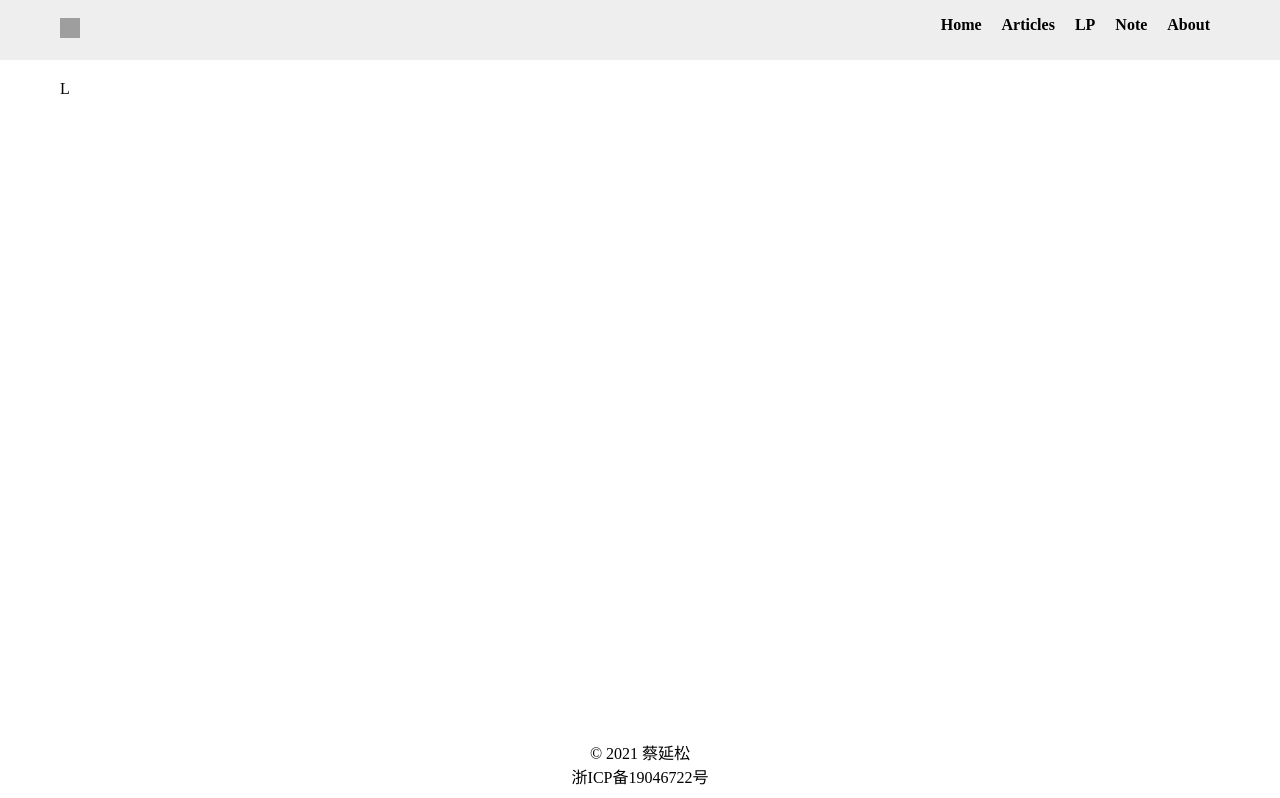
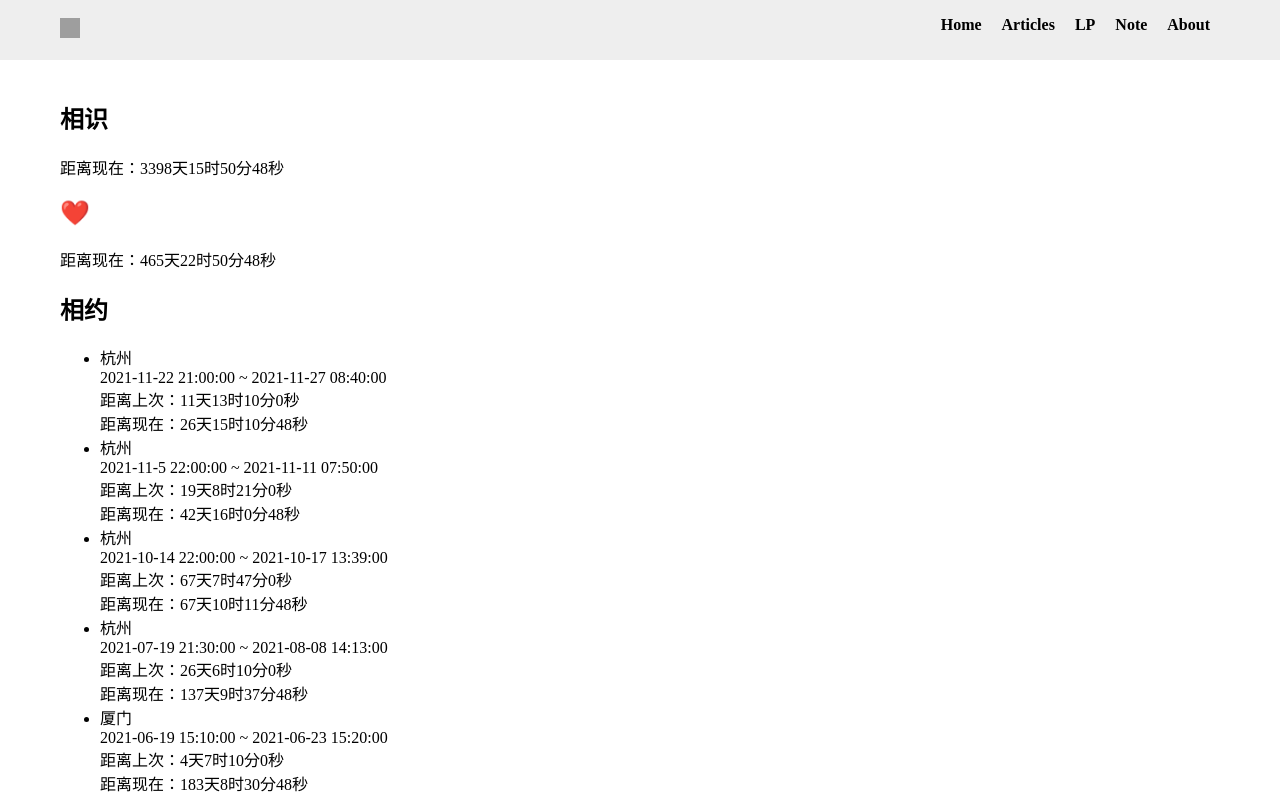
Before and after one commit to CaiYansong/blog-vue, a Vue app: page /lp/l in a window 1280 px wide. Shown: the top 798 px of the page. Built offline with nearby package versions, Linux system fonts and the light colour scheme; grey boxes are pictures that could not be loaded.

Commit message:
feat: lp-l

```diff
--- a/src/router/index.ts
+++ b/src/router/index.ts
@@ -17,7 +17,8 @@ const routes: Array<RouteRecordRaw> = [
   {
     path: "/lp/l",
     name: "lp-l",
-    component: () => import(/* webpackChunkName: "about" */ "@/views/lp/l.vue"),
+    component: () =>
+      import(/* webpackChunkName: "about" */ "@/views/lp/l/index.vue"),
   },
   {
     path: "/lp/class-schedule",
--- /dev/null
+++ b/src/utils/getTimeOfX.ts
@@ -0,0 +1,88 @@
+import dayjs from "dayjs";
+
+export interface IParam {
+  startTime: string;
+  endTime: string;
+}
+
+/**
+ * 获取展示的时间
+ */
+function getTimeOfX(
+  param: string | number | IParam,
+  target?: string | number,
+  noPre?: boolean
+): string {
+  let leftTime = 0;
+  let pre = "距离现在：";
+  let now = target || Date.now();
+  if (typeof now === "string") {
+    now = dayjs(now).valueOf();
+  }
+  if (typeof param === "number") {
+    leftTime = now - param;
+  }
+  if (typeof param === "string") {
+    leftTime = now - dayjs(param).valueOf();
+  }
+  if (leftTime < 0) {
+    leftTime = Math.abs(leftTime);
+    pre = "距离开始：";
+  }
+  if (typeof param === "object") {
+    const start = dayjs(param.startTime).valueOf();
+    const end = dayjs(param.endTime).valueOf();
+    if (now < start) {
+      leftTime = Math.abs(now - start);
+      pre = "距离开始：";
+    } else if (now > end) {
+      leftTime = now - end;
+    } else {
+      leftTime = Math.abs(now - end);
+      pre = "距离结束：";
+    }
+  }
+  let days = 0;
+  let hours = 0;
+  let minutes = 0;
+  let seconds = 0;
+
+  // day
+  const dayTime: number = 24 * 60 * 60 * 1000;
+  if (leftTime > dayTime) {
+    days = Math.floor(leftTime / dayTime);
+    leftTime = leftTime % dayTime;
+  }
+  // hour
+  const hourTime = 60 * 60 * 1000;
+  if (leftTime > hourTime) {
+    hours = Math.floor(leftTime / hourTime);
+    leftTime = leftTime % hourTime;
+  }
+  // minute
+  const minuteTime = 60 * 1000;
+  if (leftTime > minuteTime) {
+    minutes = Math.floor(leftTime / minuteTime);
+    leftTime = leftTime % minuteTime;
+  }
+  // second
+  const secondTime = 1000;
+  if (leftTime > secondTime) {
+    seconds = Math.floor(leftTime / secondTime);
+    leftTime = leftTime % secondTime;
+  }
+
+  return (
+    (noPre ? "" : pre) +
+    days +
+    "天" +
+    hours +
+    "时" +
+    minutes +
+    "分" +
+    seconds +
+    "秒"
+  );
+}
+
+export default getTimeOfX;
--- a/src/views/lp/l.vue
+++ /dev/null
@@ -1,9 +0,0 @@
-<template>
-  <div>L</div>
-</template>
-
-<script>
-export default {};
-</script>
-
-<style></style>
--- /dev/null
+++ b/src/views/lp/l/dates.ts
@@ -0,0 +1,109 @@
+export const ACQUAINTANCE_DATE = "2012-9-03 08:00:00";
+
+export const AGREE_DATE = "2020-09-14 01:00:00";
+
+export interface IDatingItem {
+  address: string;
+  startTime: string;
+  endTime: string;
+}
+
+export type TDatingList = Array<IDatingItem>;
+
+export const datingList: TDatingList = [
+  {
+    address: "杭州",
+    startTime: "2021-11-22 21:00:00",
+    endTime: "2021-11-27 08:40:00",
+  },
+  {
+    address: "杭州",
+    startTime: "2021-11-5 22:00:00",
+    endTime: "2021-11-11 07:50:00",
+  },
+  {
+    address: "杭州",
+    startTime: "2021-10-14 22:00:00",
+    endTime: "2021-10-17 13:39:00",
+  },
+  {
+    address: "杭州",
+    startTime: "2021-07-19 21:30:00",
+    endTime: "2021-08-08 14:13:00",
+  },
+  {
+    address: "厦门",
+    startTime: "2021-06-19 15:10:00",
+    endTime: "2021-06-23 15:20:00",
+  },
+  // {
+  //   address: "厦门",
+  //   startTime: "2021-06-21 18:30:00",
+  //   endTime: '2021-06-23 15:20:00',
+  // },
+  // {
+  //   address: "厦门",
+  //   startTime: "2021-06-19 15:10:00",
+  //   endTime: '2021-06-20 21:00:00',
+  // },
+  {
+    address: "杭州",
+    startTime: "2021-06-11 19:10:00",
+    endTime: "2021-06-15 8:00:00",
+  },
+  {
+    address: "杭州",
+    startTime: "2021-05-29 19:10:00",
+    endTime: "2021-05-31 12:00:00",
+  },
+  {
+    address: "泉州 - 厦门",
+    startTime: "2021-05-02 14:40:00",
+    endTime: "2021-05-05 15:50:00",
+  },
+  {
+    address: "厦门",
+    startTime: "2021-04-24 20:00:00",
+    endTime: "2021-04-25 15:27:00",
+  },
+  {
+    address: "杭州",
+    startTime: "2021-04-15 22:35:00",
+    endTime: "2021-04-18 14:00:00",
+  },
+  {
+    address: "厦门",
+    startTime: "2021-04-03 16:00:00",
+    endTime: "2021-04-04 09:27:00",
+  },
+  {
+    address: "厦门",
+    startTime: "2021-03-13 14:00:00",
+    endTime: "2021-03-15 16:10:00",
+  },
+  {
+    address: "杭州",
+    startTime: "2021-01-16 21:12:00",
+    endTime: "2021-01-25 08:50:00",
+  },
+  {
+    address: "厦门",
+    startTime: "2020-12-31 14:00:00",
+    endTime: "2021-01-03 16:10:00",
+  },
+  {
+    address: "杭州",
+    startTime: "2020-12-06 07:10:00",
+    endTime: "2020-12-09 08:55:00",
+  },
+  {
+    address: "厦门",
+    startTime: "2020-11-06 14:00:00",
+    endTime: "2020-11-10 16:14:00",
+  },
+  {
+    address: "厦门",
+    startTime: "2020-10-03 08:20:00",
+    endTime: "2020-10-05 12:30:00",
+  },
+];
--- /dev/null
+++ b/src/views/lp/l/index.vue
@@ -0,0 +1,96 @@
+<template>
+  <div class="lp-l">
+    <div class="info-card">
+      <h2>相识</h2>
+      <div class="time">{{ acquaintanceTime }}</div>
+    </div>
+    <l-time />
+    <div class="info-card">
+      <h2>相约</h2>
+      <ul class="history">
+        <li class="dating-item" v-for="item in datingArr" :key="item.startTime">
+          <div class="dating-address">{{ item.address }}</div>
+          <div class="dating-time">{{ item.datingTime }}</div>
+          <div class="interval-time">距离上次：{{ item.intervalTime }}</div>
+          <div class="left-time">{{ item.leftTime }}</div>
+        </li>
+      </ul>
+    </div>
+  </div>
+</template>
+
+<script lang="ts">
+import { defineComponent, ref, onBeforeUnmount, Ref } from "vue";
+import getTimeOfX from "@/utils/getTimeOfX";
+import LTime from "./l-time.vue";
+import {
+  ACQUAINTANCE_DATE,
+  datingList,
+  IDatingItem,
+  TDatingList,
+} from "./dates";
+
+export default defineComponent({
+  components: {
+    LTime,
+  },
+  setup() {
+    interface IDatingInfo {
+      address: string;
+      datingTime: string;
+      intervalTime: string;
+      leftTime: string;
+    }
+    type TDatingInfos = Array<IDatingInfo>;
+    const acquaintanceTime = ref(getAcquaintanceTime());
+    const datingArr: Ref<TDatingInfos> = ref([]);
+
+    function getAcquaintanceTime(): string {
+      return getTimeOfX(new Date(ACQUAINTANCE_DATE).getTime(), Date.now());
+    }
+
+    function renderDatingList() {
+      const list = [...datingList].reverse();
+      let preItem: IDatingItem;
+      datingArr.value = [];
+      list.forEach((item) => {
+        let intervalTime = "";
+        if (preItem) {
+          intervalTime = getTimeOfX(preItem.endTime, item.startTime, true);
+        }
+        const leftTime = getTimeOfX(item);
+        datingArr.value.unshift({
+          address: item.address,
+          datingTime: `${item.startTime} ~ ${item.endTime}`,
+          intervalTime,
+          leftTime,
+        });
+        preItem = item;
+      });
+    }
+
+    renderDatingList();
+
+    const timer = setInterval(() => {
+      acquaintanceTime.value = getAcquaintanceTime();
+      renderDatingList();
+    }, 1000);
+
+    onBeforeUnmount(() => {
+      clearInterval(timer);
+    });
+    return {
+      acquaintanceTime,
+      datingArr,
+    };
+  },
+});
+</script>
+
+<style lang="less">
+.lp-l {
+  .info-card {
+    margin-bottom: 12px;
+  }
+}
+</style>
--- /dev/null
+++ b/src/views/lp/l/l-time.vue
@@ -0,0 +1,37 @@
+<template>
+  <div class="l-time-info-card">
+    <h2>❤️</h2>
+    <div class="time">{{ time }}</div>
+  </div>
+</template>
+
+<script lang="ts">
+import { defineComponent, onBeforeUnmount, ref } from "vue";
+import getTimeOfX from "@/utils/getTimeOfX";
+import { AGREE_DATE } from "./dates";
+export default defineComponent({
+  setup() {
+    const time = ref(getTime());
+    function getTime(): string {
+      return getTimeOfX(new Date(AGREE_DATE).getTime(), Date.now());
+    }
+
+    const timer = setInterval(() => {
+      time.value = getTime();
+    }, 1000);
+
+    onBeforeUnmount(() => {
+      clearInterval(timer);
+    });
+    return {
+      time,
+    };
+  },
+});
+</script>
+
+<style lang="less">
+.l-time-info-card {
+  margin-bottom: 12px;
+}
+</style>
```
